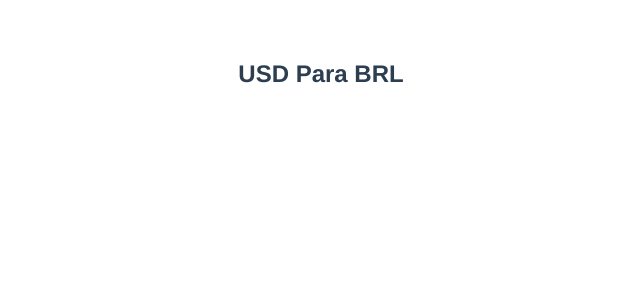
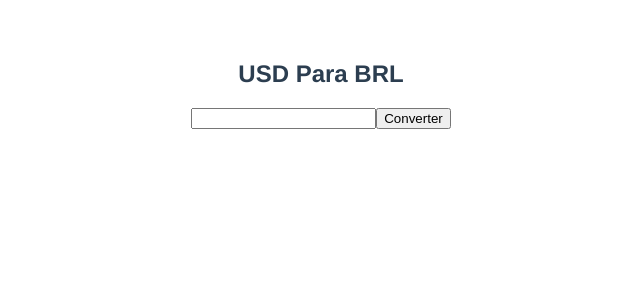
Before and after one commit to Pablo-Belusso/Conversor_Moedas__VUE, a Vue app: page / in a window 1280 px wide. Shown: the top 300 px of the page, without its empty margins (319-959 px from the left). Built offline with nearby package versions, Linux system fonts and the light colour scheme.

Commit message:
Commit 13

```diff
--- a/src/components/Conversor.vue
+++ b/src/components/Conversor.vue
@@ -1,8 +1,11 @@
 <template>
+
     <div class="conversor">
         <h2> {{ moedaA }} Para {{ moedaB }}</h2>
+        <input type="text">
+        <input type="button" value="Converter">
+    </div>
 
-    </div>
 </template>
 
 <script>
```
Also changed, not shown: .eslintrc.js.
